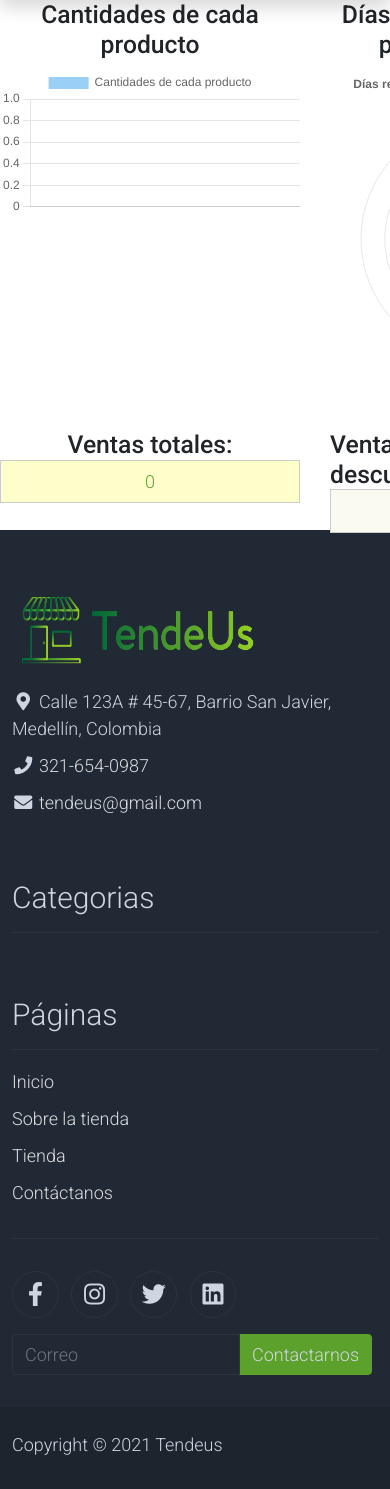
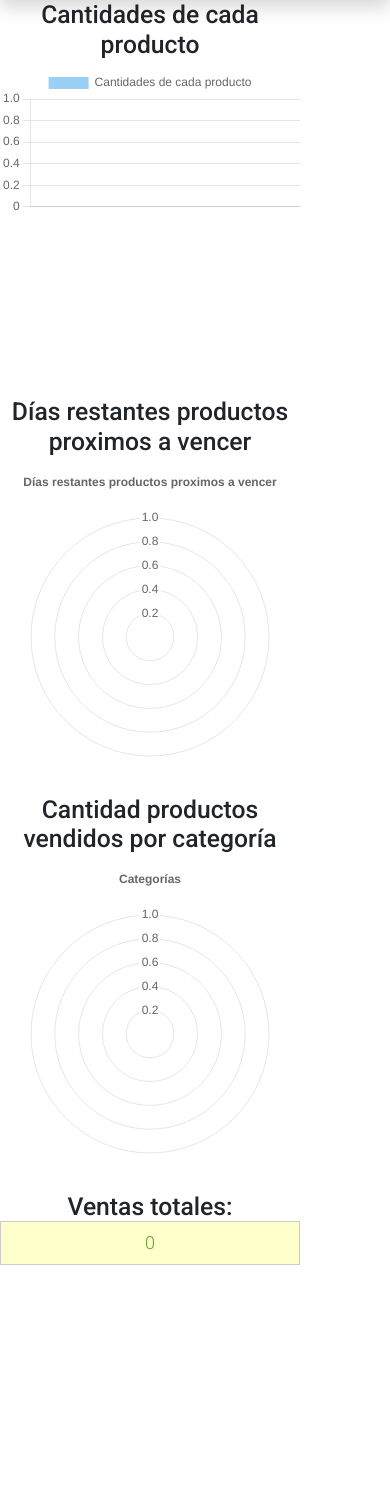
Before and after one commit to Jonathanbees/Integrate-Project, a Django app: page /about/ in a window 390 px wide; the page is wider, and only the part inside the window is pictured. Shown: the part 116-1605 px from the top of that part. Before the commit the page ends 1571 px from the top of that part, so only its background shows below. Run offline with Django 4.2, Linux system fonts and the light colour scheme; the visitor is signed in with stand-in values (Sample User, id 1); data that the repository does not hold is empty; some libraries are stand-ins or nearby versions.

Commit message:
responsive details

```diff
--- a/onlinestore/templates/onlinestore/graphics.html
+++ b/onlinestore/templates/onlinestore/graphics.html
@@ -1,5 +1,50 @@
 {% extends "onlinestore/template.html" %}
+{% load static %}
+{% block title %} Gráficas {% endblock %}
+
 {% block content %}
+<Header> <style>
+    @media (max-width: 1200px) {
+        #graphs {
+            display: grid;
+            grid-template-rows: repeat(2, 1fr);
+            grid-gap: 2px;
+            grid-auto-flow: column;
+            grid-template-columns: repeat(auto-fill, minmax(400px, 1fr));
+            justify-content: center;
+        }
+
+        #chart-container {
+            width: auto;
+            box-sizing: border-box;
+
+
+        }
+    }
+    @media (max-width: 874px){
+        #graphs {
+            display: grid;
+            grid-template-rows: repeat(3, 1fr);
+            grid-gap: 2px;
+            grid-auto-flow: column;
+            grid-template-columns: repeat(auto-fill, minmax(300px, 1fr));
+            justify-content: center;
+        }
+    }
+    @media (max-width: 428px){
+        #graphs {
+            display: grid;
+            grid-template-rows: repeat(6, 1fr);
+            grid-gap: 2px;
+            grid-auto-flow: column;
+            grid-template-columns: repeat(auto-fill, minmax(200px, 1fr));
+            justify-content: center;
+        }
+    }
+
+
+    </style></Header>
+
 <div id="graphs" style="display: grid;
 grid-template-columns: repeat(3, 1fr);
 grid-gap: 30px;
--- a/onlinestore/views.py
+++ b/onlinestore/views.py
@@ -65,14 +65,14 @@ def about(request):
     allcategories=Category.objects.order_by('name')
     if request.user.is_superuser:
         products=Product.objects.order_by('expiration_date') #aquí solo se va a tener en cuenta la ordenación respecto a los productos próximos a vencer
+        productsquantity = products.order_by('available_quantity')[:15]
         dataproducts = []
         labelsproducts = []
         #For para mostrar la cantidad de los productos en el gráfico
-        for product in products:
+        for product in productsquantity:
             labelsproducts.append(product.name)
             dataproducts.append(product.available_quantity)
         #For para mostrar los productos proximos a vencer
-
         expiring_products(products,request)
         exp_prodname=[]
         exp_prodquantity=[]
```
